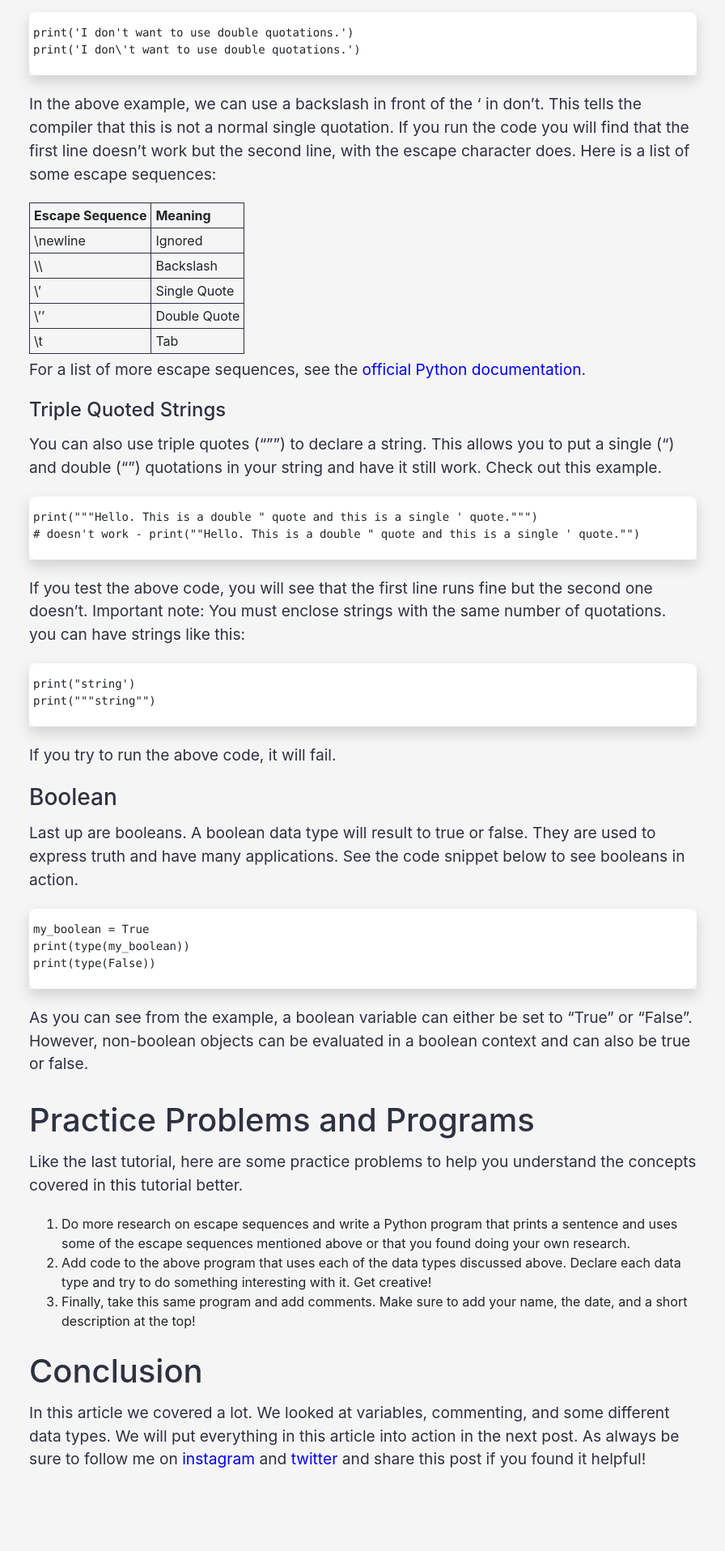
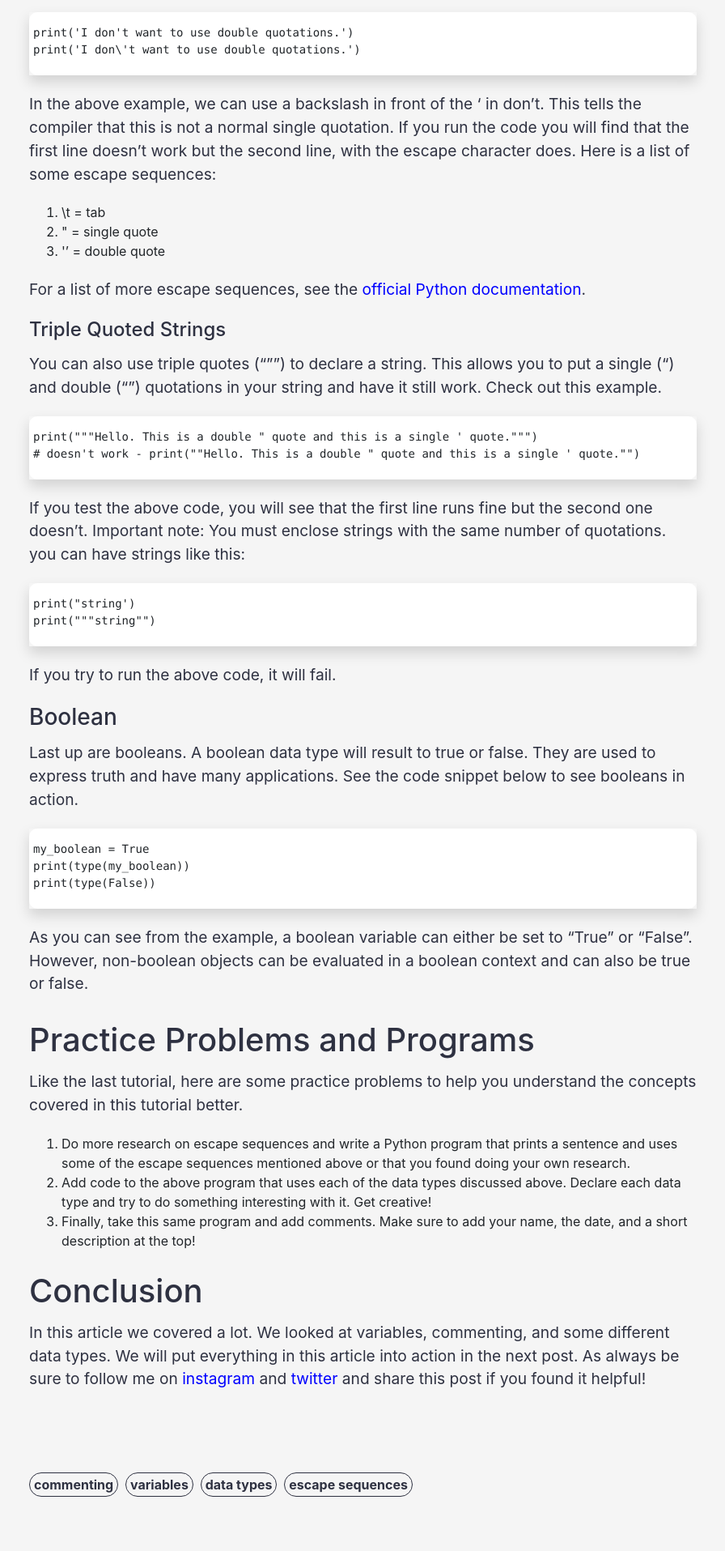
Before and after one commit to bjcarlson42/blog-website-template-jekyll, a Jekyll site: the page built from _posts/2019-11-20-learn-python-variables-comments-and-data-types-tutorial-2.md, in a window 1280 px wide. Shown: the part 4390-6305 px from the top of the page at 81% size, without its empty margins (49-945 px from the left). Built offline with Jekyll 4.4.1, drawn with Linux system fonts in a browser that asks for light colours; nearby versions of some CDN libraries; some of the changed lines change nothing that is shown.

Commit message:
About table fix

```diff
--- a/_posts/2019-11-20-learn-python-variables-comments-and-data-types-tutorial-2.md
+++ b/_posts/2019-11-20-learn-python-variables-comments-and-data-types-tutorial-2.md
@@ -169,13 +169,17 @@
 
 In the above example, we can use a backslash in front of the ' in don't. This tells the compiler that this is not a normal single quotation. If you run the code you will find that the first line doesn't work but the second line, with the escape character does. Here is a list of some escape sequences:
 
-| Escape Sequence | Meaning |
+1. \t = tab
+2. \" = single quote
+3. \'' = double quote
+
+<!-- | Escape Sequence | Meaning |
 |---|---|
 | \newline | Ignored |
 | \\\ | Backslash |
 | \\' | Single Quote |
 | \\'' | Double Quote |
-| \t | Tab |
+| \t | Tab | -->
 
 For a list of more escape sequences, see the [official Python documentation](https://docs.python.org/2.0/ref/strings.html){:target="_blank"}.
 
--- a/assets/css/post.css
+++ b/assets/css/post.css
@@ -361,8 +361,8 @@
     display: inline;
 }
 
-table, table tr, table td, table th {
+/* .table, table tr, table td, table th {
     border: 1px solid #2e3141;
     text-align: left;
     padding: 5px;
-}
+} */
```
